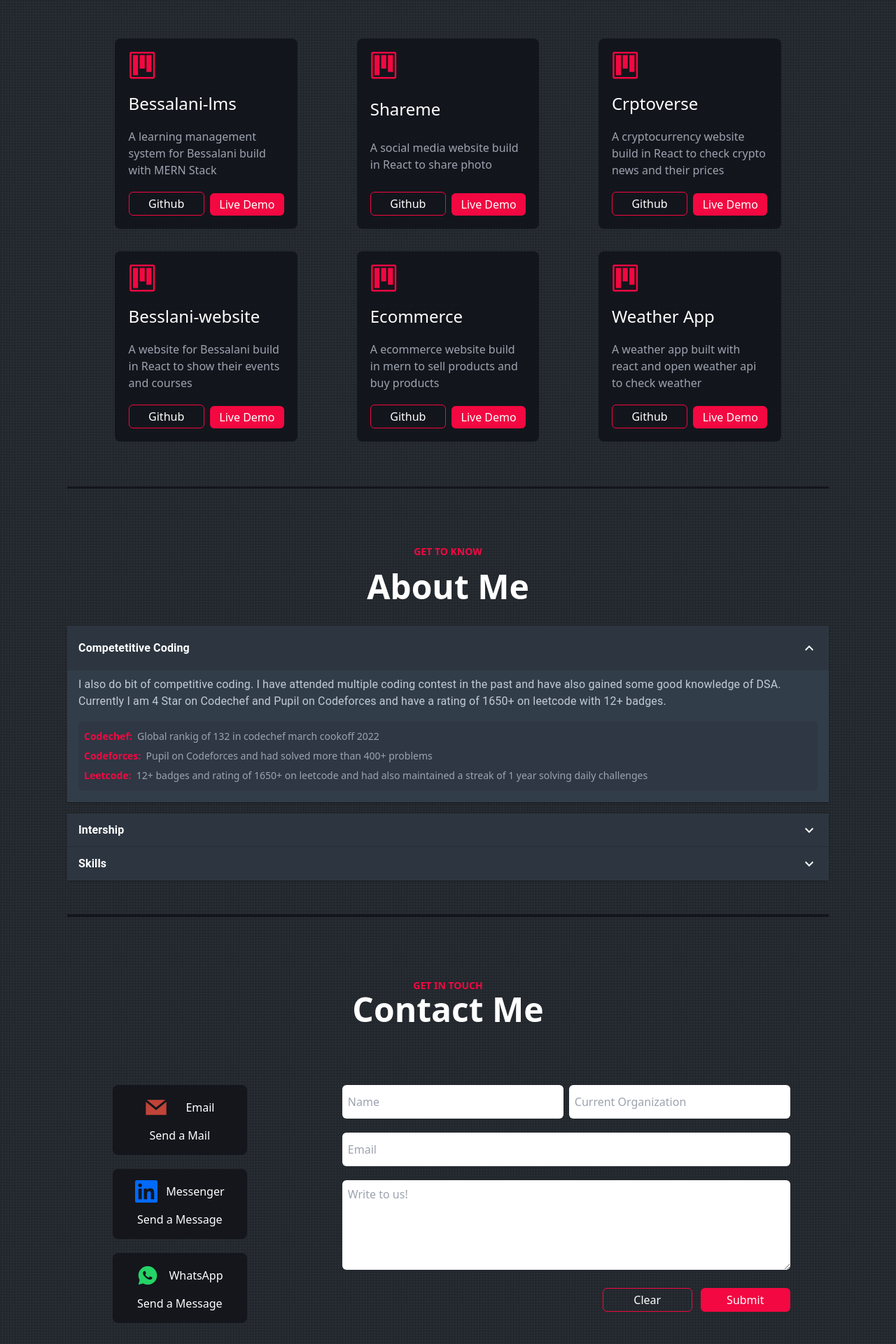
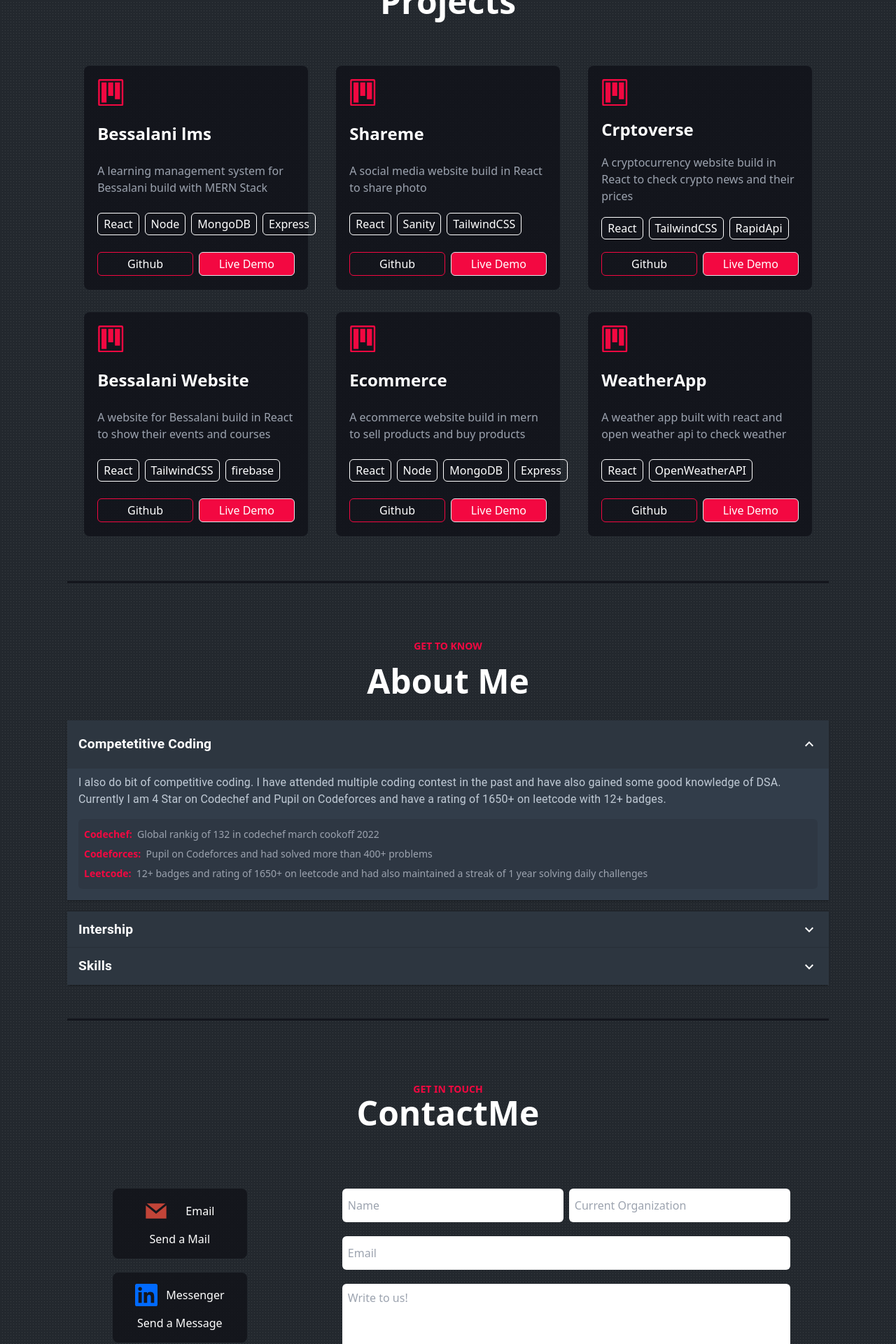
Before and after one commit to AmitThakur045/Portfolio, a React (Create React App) app: page / in a window 1280 px wide. Shown: the part 780-2700 px from the top of the page at 70% size. Built offline with nearby package versions, Linux system fonts and the light colour scheme.

Commit message:
added some UI changes

```diff
--- a/package.json
+++ b/package.json
@@ -11,6 +11,7 @@
     "@testing-library/react": "^13.3.0",
     "@testing-library/user-event": "^13.5.0",
     "emailjs-com": "^3.2.0",
+    "framer-motion": "^6.5.1",
     "react": "^18.2.0",
     "react-dom": "^18.2.0",
     "react-icons": "^4.4.0",
--- a/public/index.html
+++ b/public/index.html
@@ -24,7 +24,7 @@
       work correctly both with client-side routing and a non-root public URL.
       Learn how to configure a non-root public URL by running `npm run build`.
     -->
-    <title>React App</title>
+    <title>Amit's Portfolio</title>
   </head>
   <body>
     <noscript>You need to enable JavaScript to run this app.</noscript>
--- /dev/null
+++ b/src/Utils/JumbleWord.js
@@ -0,0 +1,45 @@
+import React, { useState, useEffect } from "react";
+import { motion } from "framer-motion";
+
+const JumbleWord = (props) => {
+  const [word, setWord] = useState([]);
+
+  useEffect(() => {
+    let temp1 = [...props.word];
+    setWord(temp1);
+  }, [props.word]);
+
+  return (
+    <>
+      {word.map((letter, idx) => (
+        <>
+          {letter === "-" ? (
+            <h1 className="" key={idx}>
+              &nbsp;
+            </h1>
+          ) : (
+            <motion.h1
+              whileHover={{
+                color: props.color,
+                scaleY: [1, 0.9, 0.8, 0.7, 1.3, 1],
+                scaleX: [1, 1.1, 1.2, 1.3, 0.7, 1],
+              }}
+              transition={{
+                type: "spring",
+                stiffness: 500,
+                damping: 30,
+                duration: 0.5,
+              }}
+              className=""
+              key={idx}
+            >
+              {letter}
+            </motion.h1>
+          )}
+        </>
+      ))}
+    </>
+  );
+};
+
+export default JumbleWord;
--- a/src/components/About/About.js
+++ b/src/components/About/About.js
@@ -1,5 +1,5 @@
 import React from "react";
-
+import JumbleWord from "../../Utils/JumbleWord";
 import Accordion from "@mui/material/Accordion";
 import AccordionSummary from "@mui/material/AccordionSummary";
 import AccordionDetails from "@mui/material/AccordionDetails";
@@ -19,7 +19,7 @@ import { DiGit } from "react-icons/di";
 
 const data = [
   {
-    name: "Competetitive Coding",
+    name: "Competetitive-Coding",
     description:
       "I also do bit of competitive coding. I have attended multiple coding contest in the past and have also gained some good knowledge of DSA. Currently I am 4 Star on Codechef and Pupil on Codeforces and have a rating of 1650+ on leetcode with 12+ badges.",
     achievement: [
@@ -48,39 +48,39 @@ const data = [
 const skills = [
   {
     name: "React",
-    icon: <FaReact size={30} />,
+    icon: <FaReact size={30} style={{ fill: "#60d9fa" }} />,
   },
   {
     name: "Redux",
-    icon: <SiRedux size={30} />,
+    icon: <SiRedux size={30} style={{ fill: "#764abc" }} />,
   },
   {
     name: "TailwindCss",
-    icon: <SiTailwindcss size={30} />,
+    icon: <SiTailwindcss size={30} style={{ fill: "#13a7e9" }} />,
   },
   {
     name: "C++",
-    icon: <SiCplusplus size={30} />,
+    icon: <SiCplusplus size={30} style={{ fill: "#6295cb" }} />,
   },
   {
     name: "Firebase",
-    icon: <SiFirebase size={30} />,
+    icon: <SiFirebase size={30} style={{ fill: "#f4c43d" }} />,
   },
   {
     name: "JavaScript",
-    icon: <SiJavascript size={30} />,
+    icon: <SiJavascript size={30} style={{ fill: "#e8d44d" }} />,
   },
   {
     name: "Node",
-    icon: <SiNodedotjs size={30} />,
+    icon: <SiNodedotjs size={30} style={{ fill: "#509941" }} />,
   },
   {
     name: "MongoDB",
-    icon: <SiMongodb size={30} />,
+    icon: <SiMongodb size={30} style={{ fill: "#4caa3d" }} />,
   },
   {
     name: "Git",
-    icon: <DiGit size={30} />,
+    icon: <DiGit size={30} style={{ fill: "#e84e31" }} />,
   },
   {
     name: "Github",
@@ -96,8 +96,8 @@ const About = () => {
           GET TO KNOW
         </div>
         <div className="w-full flex justify-center items-center text-5xl font-bold pb-8">
-          <h1 className="ease-linear hover:scale-110 duration-300 transition-all hover:text-[#f30841] hover:cursor-pointer">
-            About Me
+          <h1 className="text-[#ffffff] flex flex-row justify-center text-[3rem]">
+            <JumbleWord word={"About-Me"} color={"#f0023e"} />
           </h1>
         </div>
         <div className="w-full">
@@ -113,8 +113,8 @@ const About = () => {
                 }}
               >
                 <Typography>
-                  <h1 className="text-white font-semibold hover:scale-105 hover:cursor-pointer hover:text-[#f30841] duration-200 ease-in">
-                    {item.name}
+                  <h1 className="text-white font-semibold text-[1.2rem] hover:cursor-pointer flex justify-start">
+                    <JumbleWord word={item.name} color={"#f0023e"} />
                   </h1>
                 </Typography>
               </AccordionSummary>
@@ -160,8 +160,8 @@ const About = () => {
               }}
             >
               <Typography>
-                <h1 className="text-white font-semibold hover:scale-105 hover:cursor-pointer hover:text-[#f30841] duration-200 ease-in">
-                  Skills
+                <h1 className="text-white font-semibold text-[1.2rem] hover:cursor-pointer flex justify-start">
+                  <JumbleWord word={"Skills"} color={"#f0023e"} />
                 </h1>
               </Typography>
             </AccordionSummary>
--- a/src/components/Contact/Contact.js
+++ b/src/components/Contact/Contact.js
@@ -3,36 +3,30 @@ import emailjs from "emailjs-com";
 import { GrMail } from "react-icons/gr";
 import { RiWhatsappFill } from "react-icons/ri";
 import { SiLinkedin } from "react-icons/si";
+import JumbleWord from "../../Utils/JumbleWord";
 
 const contactOptionsList = [
   {
     logo: GrMail,
     link: "mailto:amitthakur.techgeek@gmail.com",
     name: "Email",
-    text: "Send a Mail",
+    text: "Send-a-Mail",
     color: "#C14438",
   },
   {
     logo: SiLinkedin,
     link: "https://www.linkedin.com/in/amit-kumar-thakur-3024b51b7/",
     name: "Messenger",
-    text: "Send a Message",
+    text: "Send-a-Message",
     color: "#006AFF",
   },
   {
     logo: RiWhatsappFill,
     link: "https://wa.me/918800541938?text=Hello%20Amit%20Thakur",
     name: "WhatsApp",
-    text: "Send a Message",
+    text: "Send-a-Message",
     color: "#25D366",
   },
-  //   {
-  //     logo: MdCall,
-  //     link: "tel:+918800541938",
-  //     name: "+91 8800541938",
-  //     text: "Call Me",
-  //     color: "#128C7E",
-  //   },
 ];
 
 const Contact = () => {
@@ -67,9 +61,9 @@ const Contact = () => {
         <div className="w-full flex justify-center items-center text-[#f30841] text-sm font-semibold">
           GET IN TOUCH
         </div>
-        <div className="w-full flex justify-center items-center text-5xl font-bold pb-7">
-          <h1 className="ease-linear hover:scale-110 duration-300 transition-all hover:text-[#f30841] hover:cursor-pointer">
-            Contact Me
+        <div className="w-full flex justify-center items-center text-5xl font-bold sm:pb-7 pb-3">
+          <h1 className="text-[#ffffff] flex flex-row justify-center text-[3rem]">
+            <JumbleWord word={"Contact Me"} color={"#f0023e"} />
           </h1>
         </div>
         <div className="flex sm:flex-row flex-col space-y-5 sm:space-y-0 justify-center sm:space-x-4 mt-14">
@@ -90,12 +84,18 @@ const Contact = () => {
                           className="text-[2rem]"
                           style={{ color: contactOption.color }}
                         />
-                        <h1 className="hover:text-[#f30841] ease-in duration-300">
-                          {contactOption.name}
+                        <h1 className="flex flex-row">
+                          <JumbleWord
+                            word={contactOption.name}
+                            color={"#f0023e"}
+                          />
                         </h1>
                       </div>
-                      <p className="hover:text-[#f30841] ease-in duration-300">
-                        {contactOption.text}
+                      <p className="flex flex-row">
+                        <JumbleWord
+                          word={contactOption.text}
+                          color={"#f0023e"}
+                        />
                       </p>
                     </div>
                   </a>
--- a/src/components/Project/Project.js
+++ b/src/components/Project/Project.js
@@ -1,5 +1,6 @@
 import React from "react";
 import { GoProject } from "react-icons/go";
+import JumbleWord from "../../Utils/JumbleWord";
 
 const Project = () => {
   const data = [
@@ -10,6 +11,7 @@ const Project = () => {
       image: "",
       live: "https://bessalani-lms.netlify.app/",
       github: "https://github.com/AmitThakur045/Project1",
+      tech: ["React", "Node", "MongoDB", "Express"],
     },
     {
       name: "Shareme",
@@ -17,6 +19,7 @@ const Project = () => {
       image: "",
       live: "https://shareme-amitthakur.netlify.app/",
       github: "https://github.com/AmitThakur045/ShareMe-App",
+      tech: ["React", "Sanity", "TailwindCSS"],
     },
     {
       name: "Crptoverse",
@@ -25,14 +28,16 @@ const Project = () => {
       image: "",
       live: "https://cryptoverse-amitthakur045.netlify.app/",
       github: "https://github.com/AmitThakur045/CryptoVerse-web-app",
+      tech: ["React", "TailwindCSS", "RapidApi"],
     },
     {
-      name: "Besslani-website",
+      name: "Bessalani-Website",
       description:
         "A website for Bessalani build in React to show their events and courses",
       image: "",
       live: "https://bessalani.com/",
       github: "https://github.com/SHUBHAMTRIPATH/Bessalani_Website",
+      tech: ["React", "TailwindCSS", "firebase"],
     },
     {
       name: "Ecommerce",
@@ -41,6 +46,7 @@ const Project = () => {
       image: "",
       live: "https://github.com/AmitThakur045/Ecommerce",
       github: "https://github.com/AmitThakur045/Ecommerce",
+      tech: ["React", "Node", "MongoDB", "Express"],
     },
     {
       name: "Weather App",
@@ -49,6 +55,7 @@ const Project = () => {
       image: "",
       live: "https://ncdyh.codesandbox.io/",
       github: "https://github.com/AmitThakur045/weather-app",
+      tech: ["React", "OpenWeatherAPI"],
     },
   ];
   return (
@@ -58,24 +65,29 @@ const Project = () => {
           MY WORK
         </div>
         <div className="w-full flex justify-center items-center text-5xl font-bold pb-7">
-          <h1 className="ease-linear hover:scale-110 duration-300 transition-all hover:text-[#f30841] hover:cursor-pointer">
-            Projects
+          <h1 className="text-[#ffffff] flex flex-row justify-center text-[3rem]">
+            <JumbleWord word={"Projects"} color={"#f0023e"} />
           </h1>
         </div>
         <div className="w-full flex flex-wrap pt-6 justify-evenly">
           {data.map((item, i) => (
-            <div className="flex flex-row justify-center items-end lg:h-[19rem] lg:w-[18.3rem] md:w-[20rem] sm:w-[18rem] w-full p-[1rem] hover:scale-105 duration-300 ease-in">
+            <div className="flex flex-row justify-center items-end lg:h-[22rem] lg:w-[22rem] md:w-[20rem] sm:w-[18rem] w-full p-[1rem] hover:scale-105 duration-300 ease-in">
               <div className="w-full flex flex-col justify-between bg-[#101118] h-full bg-opacity-80 hover:bg-opacity-60 p-[1.2rem] rounded-lg hover:cursor-pointer space-y-4">
                 <div className="flex items-center justify-between w-full">
                   <GoProject className="text-[#f30841]" fontSize={"2.4rem"} />
-                  {/* <h1 className="text-2xl hover:text-[#f30841] duration-300 ease-in">
-                  {item.name}
-                </h1> */}
                 </div>
-                <h1 className="text-2xl hover:text-[#f30841] duration-300 ease-in">
-                  {item.name}
+                <h1 className="text-2xl flex font-semibold justify-start">
+                  <JumbleWord word={item.name} color={"#f0023e"} />
                 </h1>
-                <div className="text-gray-400 w-">{item.description}</div>
+
+                <div className="text-gray-400 w-full">{item.description}</div>
+                <div className="w-full flex flex-row space-x-2">
+                  {item.tech.map((tech, i) => (
+                    <div className="p-[0.2rem] px-2 w-fit border-[0.1px] border-white rounded-md hover:bg-white hover:text-black transition-all duration-200">
+                      {tech}
+                    </div>
+                  ))}
+                </div>
                 <div className="flex items-end lg:flex-row md:flex-col flex-row md:space-y-2 lg:space-y-0 space-y-0 w-full justify-between md:space-x-0 lg:space-x-2 space-x-2">
                   <a
                     href={item.github}
@@ -89,7 +101,7 @@ const Project = () => {
                     href={item.live}
                     target="_blank"
                     rel="noreferrer"
-                    className="w-full flex flex-[0.5] bg-[#f30841] rounded-md py-1 justify-center items-center hover:bg-white hover:text-[#f30841] duration-300 ease-in hover:text-semibold"
+                    className="w-full flex flex-[0.5] bg-[#f30841] border-[0.1rem] rounded-md py-1 justify-center items-center hover:bg-white hover:text-[#f30841] duration-300 ease-in hover:text-semibold"
                   >
                     Live Demo
                   </a>
```
Also changed, not shown: src/components/Home/Home.js (+5 -6 lines), 2 other files (tests, documents, lock files or other folders).
